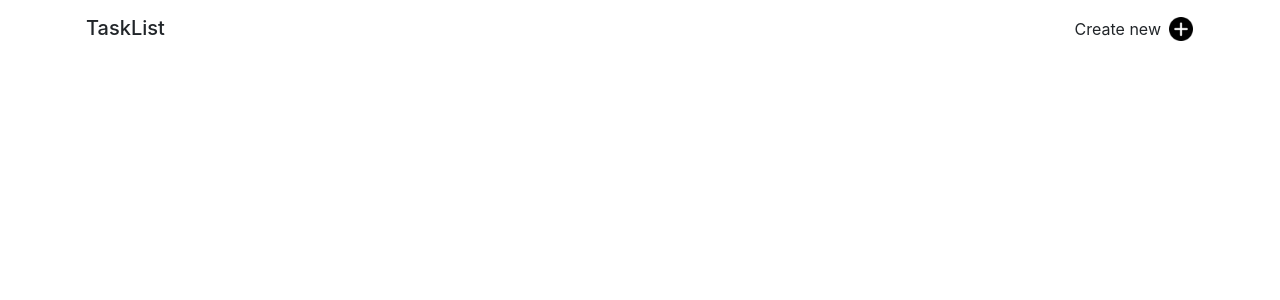
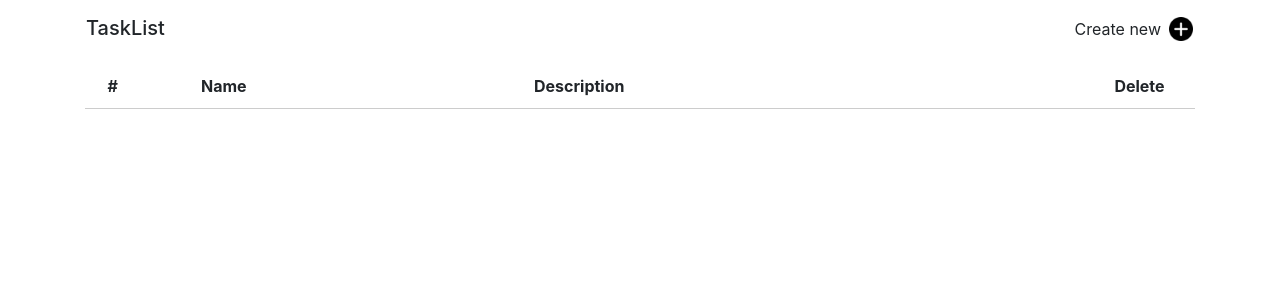
Before and after one commit to panaitov-pm/tasks_cb, a React (Create React App) app: page / in a window 1280 px wide. Shown: the top 300 px of the page. Built offline with nearby package versions, Linux system fonts and the light colour scheme.

Commit message:
Add TaskList

```diff
--- /dev/null
+++ b/src/View/Section/Tasks/TaskList.tsx
@@ -0,0 +1,39 @@
+import React, { memo } from 'react';
+
+import '../../../scss/task-list.scss';
+
+import withTasks from '../../../Context/Tasks/withTasks';
+import ITask from '../../../Types/Tasks/Task';
+import Task from './Task';
+
+/**
+ * @interface Props
+ */
+interface Props {
+
+}
+
+const TaskList: React.FC<Props> = withTasks(({tasks}): any => {
+    return (
+        <div className="table">
+            <div className="d-flex font-weight-bold table-row">
+                <div className="table-row__column text-center">#</div>
+                <div className="table-row__column text-center" />
+                <div className="table-row__column">Name</div>
+                <div className="table-row__column flex-grow-1 text-nowrap">Description</div>
+                <div className="table-row__column text-center">Delete</div>
+            </div>
+            {
+                tasks.map((task: ITask, index: number) => (
+                    <Task
+                        key={task.id}
+                        task={task}
+                        index={index + 1}
+                    />
+                ))
+            }
+        </div>
+    );
+});
+
+export default memo(TaskList);
--- a/src/View/Section/Tasks/index.tsx
+++ b/src/View/Section/Tasks/index.tsx
@@ -3,6 +3,7 @@ import React from 'react';
 import '../../../scss/tasks.scss';
 import TaskInfo from './TaskInfo';
 import TasksStore from '../../../Context/Tasks/TasksStore';
+import TaskList from './TaskList';
 
 /**
  * @interface Props
@@ -22,6 +23,7 @@ const Tasks: React.FC<Props> = () => {
                 getDefaultProps={() => ({})}
             >
                 <TaskInfo />
+                <TaskList />
             </TasksStore>
 
         </div>
--- /dev/null
+++ b/src/scss/task-list.scss
@@ -0,0 +1,26 @@
+.table {
+
+    &-row {
+        width: 100%;
+        border-bottom: 1px solid #ccc;
+
+        &__column {
+            width: 30%;
+            padding: 10px 5px;
+            text-overflow: ellipsis;
+
+            &:first-child,
+            &:nth-child(2) {
+                width: 5%;
+            }
+
+            &:first-child span {
+                line-height: 1.75;
+            }
+
+            &:last-child {
+                width: 10%;
+            }
+        }
+    }
+}
```
